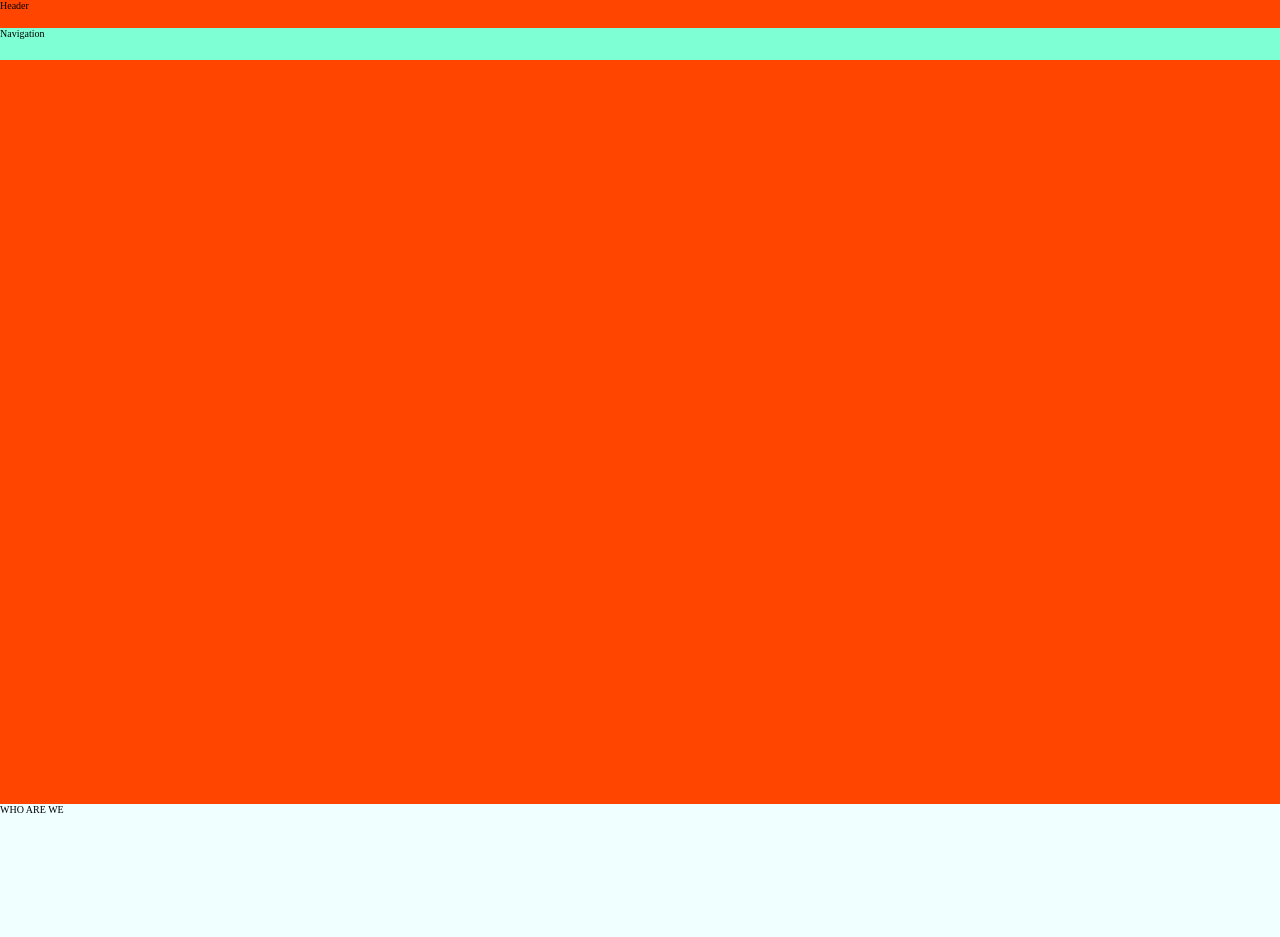
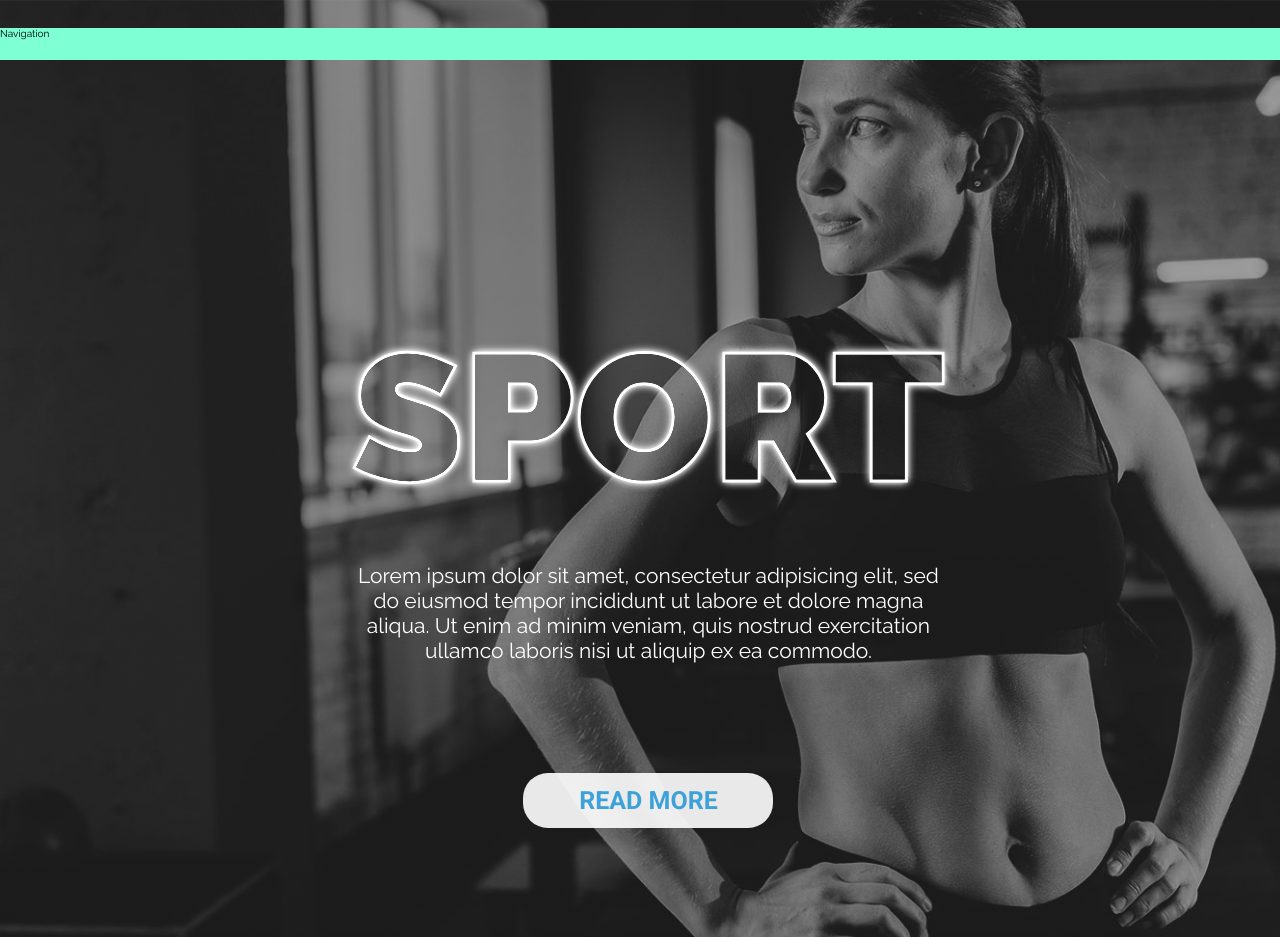
Before and after one commit to st-rkalinov/fitness-gym-website-design, a website: page index.html in a window 1280 px wide. Shown: the top 937 px of the page. Drawn offline with nearby package versions, Linux system fonts and the light colour scheme.

Commit message:
finish header styling

```diff
--- a/index.html
+++ b/index.html
@@ -4,7 +4,9 @@
     <meta charset="UTF-8">
     <meta name="viewport" content="width=device-width, initial-scale=1.0">
     <meta http-equiv="X-UA-Compatible" content="ie=edge">
-    <link rel="stylesheet" href="css/style.css">
+    <link rel="stylesheet" href="css/style.comp.css">
+    <link href="https://fonts.googleapis.com/css?family=Raleway:400,500,700,800,900&display=swap" rel="stylesheet">
+    <link href="https://fonts.googleapis.com/css?family=Roboto:700&display=swap" rel="stylesheet">
     <title>Fitness Gym</title>
 </head>
 <body class="container">
@@ -14,7 +16,15 @@
 </nav>
 
 <header class="header">
-    Header
+    <div class="header__content">
+        <h1 class="heading-1">SPORT</h1>
+
+        <p class="header__text">Lorem ipsum dolor sit amet, consectetur adipisicing elit, sed do eiusmod
+            tempor incididunt ut labore et dolore magna aliqua. Ut enim ad minim veniam,
+            quis nostrud exercitation ullamco laboris nisi ut aliquip ex ea commodo.</p>
+
+        <div class="button">Read more</div>
+    </div>
 </header>
 
 <section class="section-about-us">
--- a/package.json
+++ b/package.json
@@ -4,7 +4,7 @@
   "description": "FitnessGym webpage",
   "main": "index.js",
   "scripts": {
-    "watch:sass": "node-sass sass/main.scss css/style.css -w",
+    "watch:sass": "node-sass sass/main.scss css/style.comp.css -w",
     "devserver": "live-server --browser=firefox",
     "start": "npm-run-all --parallel devserver watch:sass",
     "compile:sass": "node-sass sass/main.scss css/style.comp.css",
--- a/sass/base/_base.scss
+++ b/sass/base/_base.scss
@@ -7,12 +7,13 @@
 }
 
 html {
-    // This defines what 1rem is
     font-size: 62.5%;
 }
 
 body {
     box-sizing: border-box;
+    font-family: $font-primary;
+    font-weight: 400;
 
     > * {
         grid-column: full-start / full-end;
@@ -23,7 +24,7 @@
     display: grid;
     grid-template-columns: [full-start] 15rem [middle-start] repeat(3, [col-start] 1fr [col-end]) [middle-end full-end];
     grid-template-rows: [emptybar-start] 3.5vh [emptybar-end nav-start] 4vh
-    [nav-end header-start] 93vh
+    [nav-end header-start] 110vh
     [header-end about-us-start] 60vh
     [about-us-end our-thinking-start] 33vh
     [our-thinking-end opinions-start] 100vh
--- /dev/null
+++ b/sass/base/_typography.scss
@@ -0,0 +1,7 @@
+.heading-1 {
+  font-size: 18rem;
+  mix-blend-mode: lighten;
+  text-shadow: 0 0 5px white, 0 0 10px white, 0 0 10px white;
+  -webkit-text-stroke: 3px white;
+  font-weight: 900;
+}
--- /dev/null
+++ b/sass/components/_buttons.scss
@@ -0,0 +1,12 @@
+.button {
+  text-transform: uppercase;
+  color: #3ea2d8;
+  font-family: $font-secondary;
+  font-size: 2.5rem;
+  cursor: pointer;
+  padding: 1.3rem 5rem;
+  background-color: rgba($color-primary, .9);
+  border-radius: 2.5rem;
+  width: 25rem;
+  margin: 0 auto;
+}
--- a/sass/layout/_header.scss
+++ b/sass/layout/_header.scss
@@ -1,5 +1,26 @@
 .header {
-  background-color: orangered;
+  background-image: linear-gradient(rgba($color-overlay, .3), rgba($color-overlay, .3)), url("../img/header-background.jpg");
+  background-size: cover;
+  background-position: center center;
   grid-row: emptybar-start / header-end;
-  grid-column: full-start / full-end;
+  display: grid;
+  grid-template-columns: 1fr 45vw 1fr;
+  grid-template-rows: 25vh 1fr;
+  align-items: center;
+  text-align: center;
+
+  &__content {
+    grid-column: 2 / 3;
+    grid-row: 2 / -1;
+    display: grid;
+    grid-row-gap: 4rem;
+    grid-template-rows: repeat(3, min-content);
+    align-items: center;
+  }
+
+  &__text {
+    font-size: 2.1rem;
+    color: $color-primary;
+    padding-bottom: 7rem;
+  }
 }
--- a/sass/layout/_navigation.scss
+++ b/sass/layout/_navigation.scss
@@ -1,6 +1,5 @@
 .navigation {
   background-color: aquamarine;
-  grid-column: full-start / full-end;
   grid-row: nav-start / nav-end;
   z-index: 1;
 }
--- a/sass/main.scss
+++ b/sass/main.scss
@@ -1,4 +1,9 @@
+@import "utils/variables";
+
 @import "base/base";
+@import "base/typography";
+
+@import "components/buttons";
 
 @import "layout/navigation";
 @import "layout/header";
--- /dev/null
+++ b/sass/utils/_variables.scss
@@ -0,0 +1,7 @@
+//COLORS
+$color-overlay: black;
+$color-primary: white;
+
+//FONTS
+$font-primary: 'Raleway', sans-serif;
+$font-secondary: 'Roboto', sans-serif;
```
Also changed, not shown: css/style.comp.css (added), img/header-background.jpg (added), 1 other file. Lines whose indentation alone changed are shown as unchanged.
